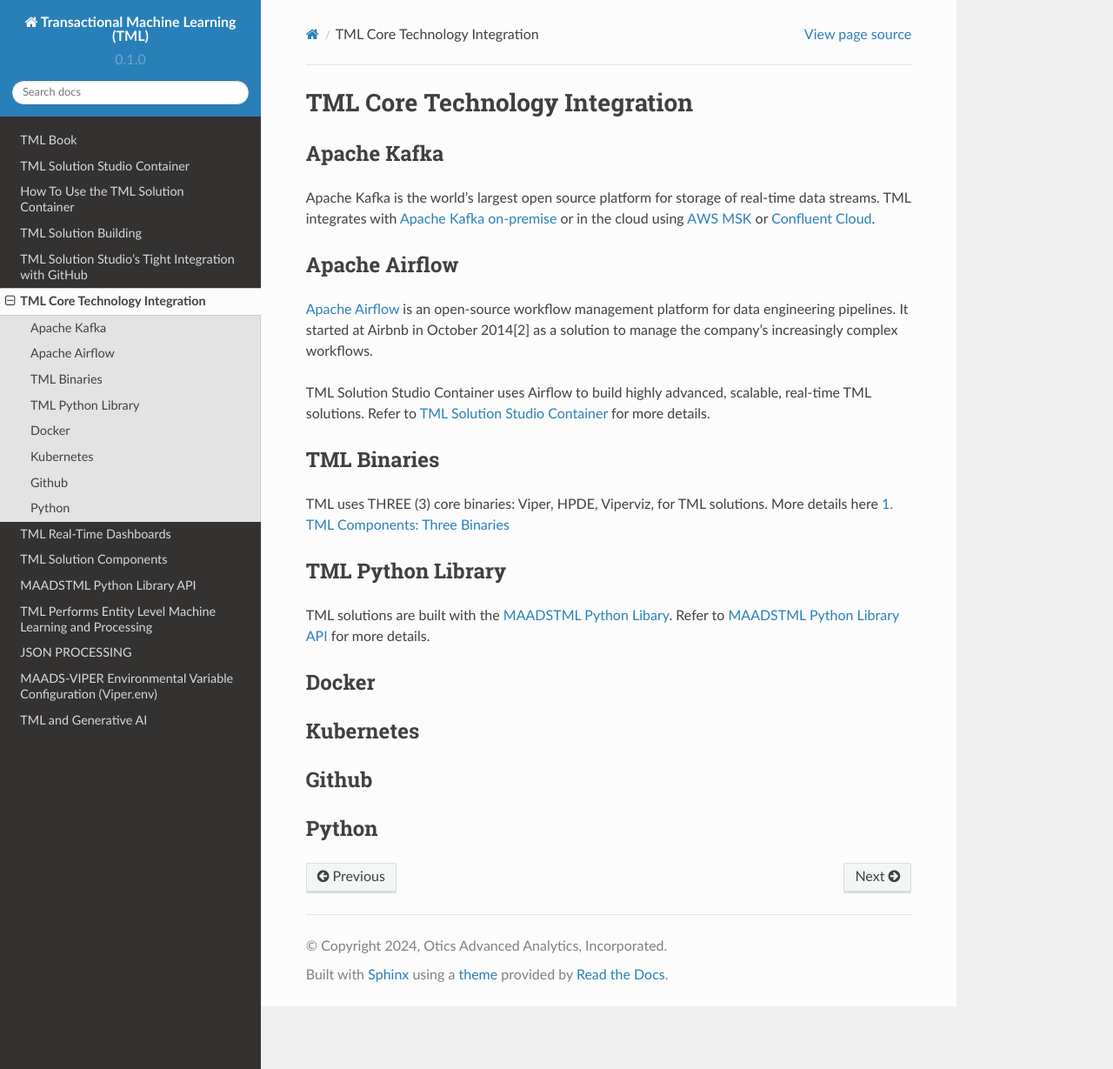
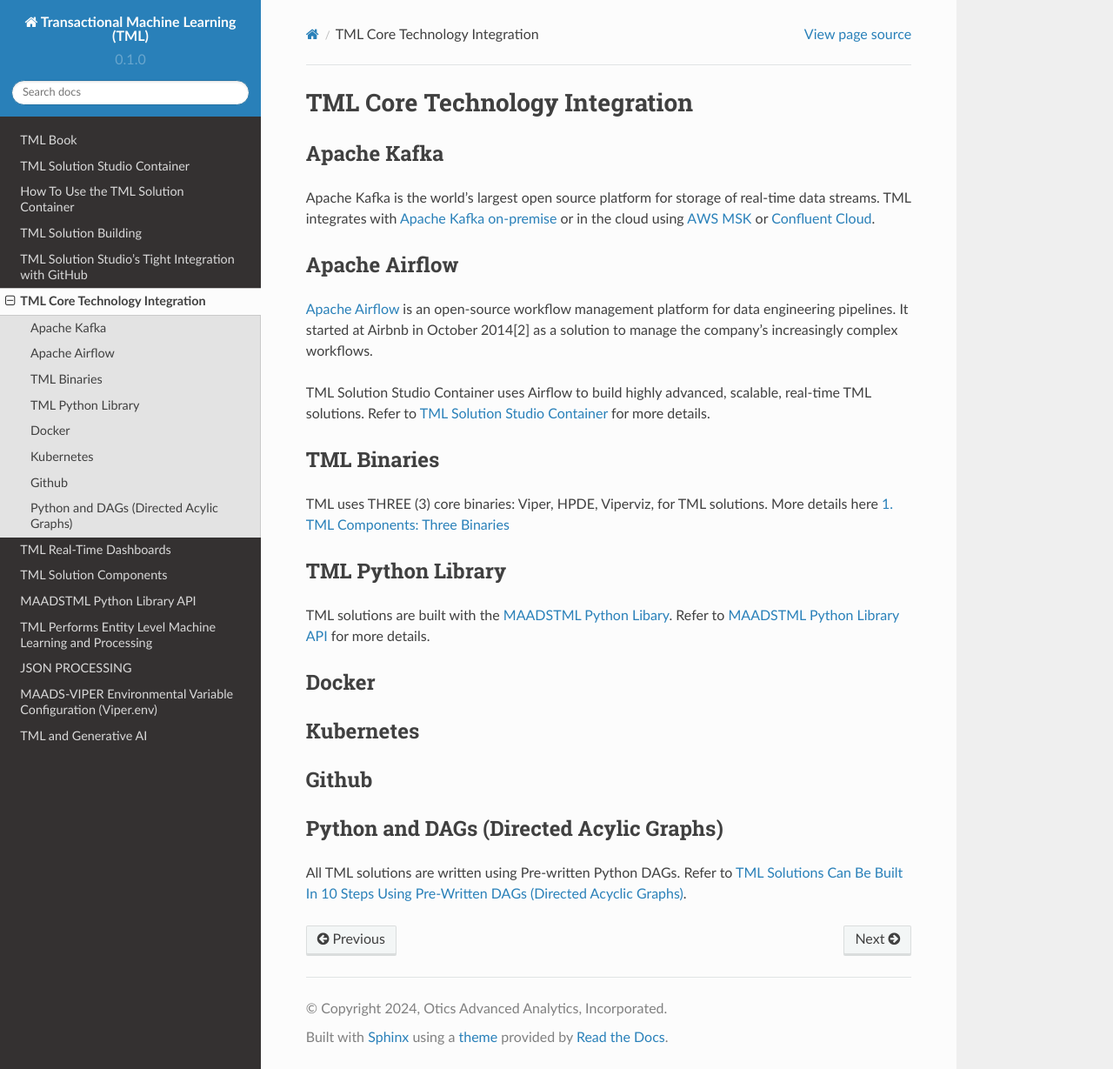
Before and after one commit to smaurice101/readthedocs, a Sphinx documentation site: the page built from docs/source/coreintegrations.rst, in a window 1280 px wide and 1229 px high. Shown: the whole window at 87% size. Built offline with Sphinx 7.4.7 and the Read the Docs theme 2.0.0, drawn with Linux system fonts in a browser that asks for light colours.

Commit message:
Update coreintegrations.rst

```diff
--- a/docs/source/coreintegrations.rst
+++ b/docs/source/coreintegrations.rst
@@ -32,5 +32,7 @@
 Github
 --------
 
-Python
+Python and DAGs (Directed Acylic Graphs)
 -----------
+
+All TML solutions are written using Pre-written Python DAGs.  Refer to :ref:`TML Solutions Can Be Built In 10 Steps Using Pre-Written DAGs (Directed Acyclic Graphs)`.
```
